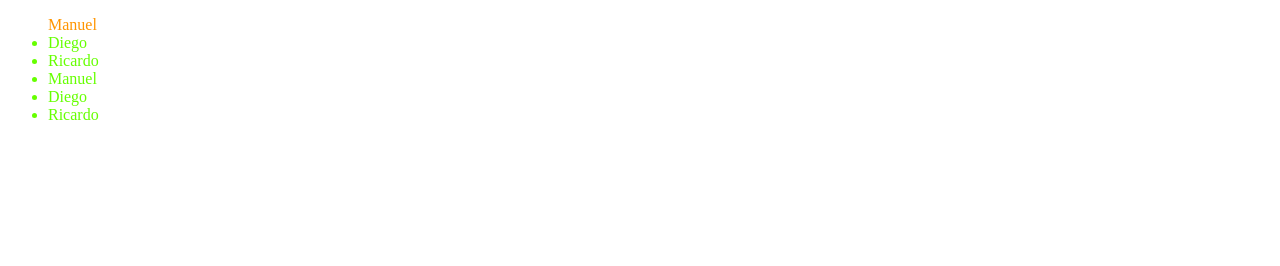
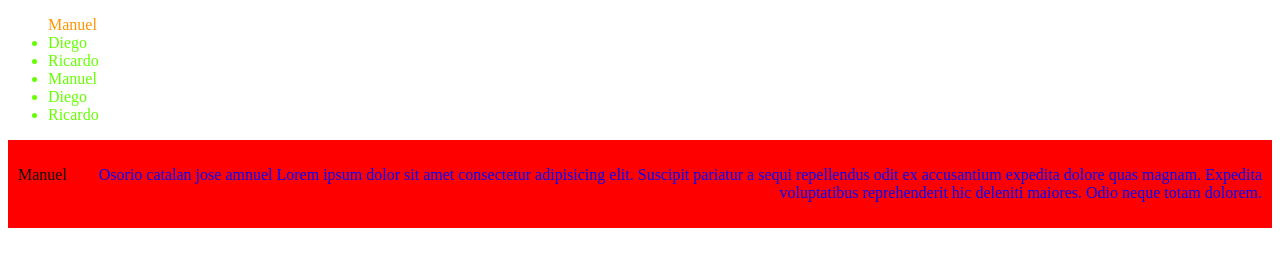
Before and after one commit to JoseManuel1996/PseudoclasesStyle, a plain HTML site: page index.html in a window 1280 px wide. Drawn offline with Linux system fonts and the light colour scheme.

Commit message:
feature(style.css) add style view exit [GlomoMX: 12345]

```diff
--- a/index.html
+++ b/index.html
@@ -16,5 +16,10 @@
         <li class="lista">Ricardo</li>
     </ul>
 
+    <span class="lit">
+        <p class="title">Manuel</p>
+        <p class="value">Osorio catalan jose amnuel Lorem ipsum dolor sit amet consectetur adipisicing elit. Suscipit pariatur a sequi repellendus odit ex accusantium expedita dolore quas magnam. Expedita voluptatibus reprehenderit hic deleniti maiores. Odio neque totam dolorem.</p>
+    </span>
+
 </body>
 </html>
--- a/style.css
+++ b/style.css
@@ -5,3 +5,18 @@ ul{
     color: rgb(255, 149, 0);
     display:flex;
 }
+span{
+    background-color: red;
+    border: 10px red solid;
+    justify-content: space-between;
+    display: flex;
+}
+p.title{
+    color:rgb(16, 15, 15);
+    justify-content: space-between;
+}
+p.value{
+    color:blue;
+    text-align: right;
+    justify-content: flex-end;
+}
```
